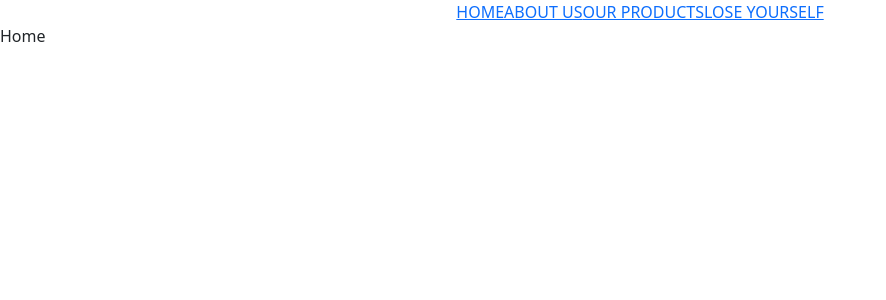
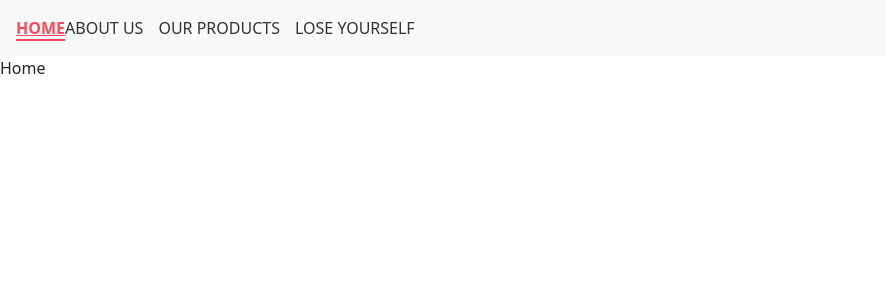
Before and after one commit to gamein3x/react-router, a React (Vite) app: page / in a window 1280 px wide. Shown: the top 300 px of the page, without its empty margins (0-886 px from the left). Built offline with nearby package versions, Linux system fonts and the light colour scheme.

Commit message:
Creato e importato modulo CSS per la Navbar correttamente

```diff
--- a/src/components/Layout.jsx
+++ b/src/components/Layout.jsx
@@ -10,7 +10,6 @@ function Layout() {
             <main>
                 <Outlet />
             </main>
-            <footer></footer>
         </>
     )
 }
--- a/src/components/Navbar.jsx
+++ b/src/components/Navbar.jsx
@@ -1,29 +1,30 @@
 import { NavLink } from "react-router";
+import styles from "../styles/Navbar.module.css"
 
 function Navbar() {
     return (
-        <div className="d-flex justify-content-center">
+        <div className={styles.navContainer}>
             <NavLink
                 to=""
-                className="nav-btn"
+                className={({ isActive }) => isActive ? styles.linkActive : styles.link}
             >
                 HOME
             </NavLink>
             <NavLink
                 to="about"
-                className="nav-btn"
+                className={({ isActive }) => isActive ? styles.linkActive : styles.link}
             >
                 ABOUT US
             </NavLink>
             <NavLink
                 to="products"
-                className="nav-btn"
+                className={({ isActive }) => isActive ? styles.linkActive : styles.link}
             >
                 OUR PRODUCTS
             </NavLink>
             <NavLink
                 to="*"
-                className="nav-btn"
+                className={({ isActive }) => isActive ? styles.linkActive : styles.link}
             >
                 LOSE YOURSELF
             </NavLink>
--- /dev/null
+++ b/src/styles/Navbar.module.css
@@ -0,0 +1,17 @@
+.navContainer {
+    background-color: #f8f9fa;
+    padding: 1rem;
+}
+
+.link {
+    margin-right: 15px;
+    text-decoration: none;
+    color: #333;
+}
+
+/* Gestione automatica della classe active di NavLink */
+.linkActive {
+    color: #ff4757;
+    font-weight: bold;
+    border-bottom: 2px solid #ff4757;
+}
```
